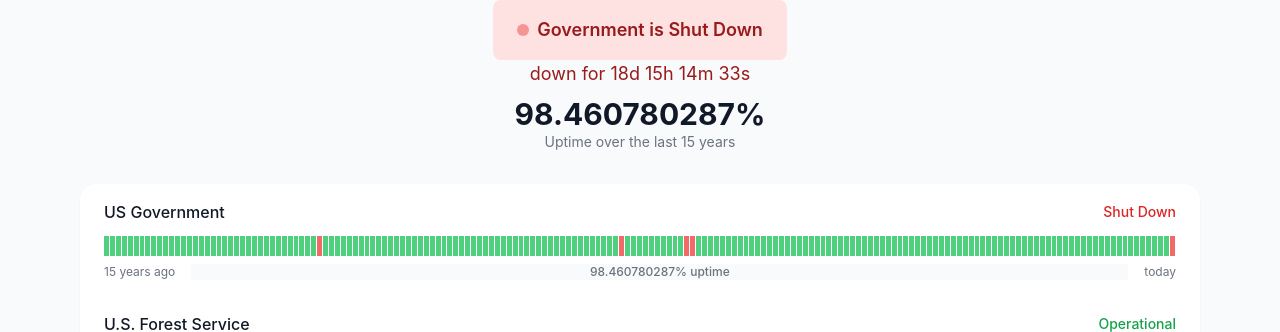
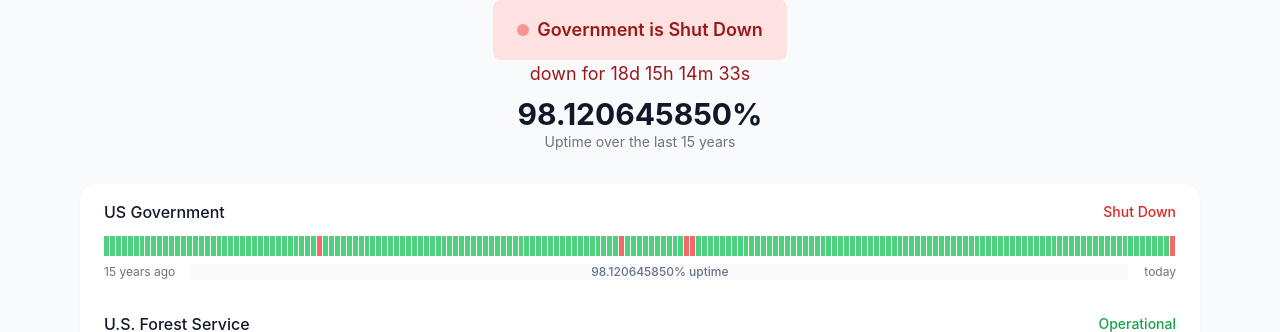
Before and after one commit to Exr0nRandomProjects/usa-uptime, a SvelteKit app in the folder usa-status/: page / in a window 1280 px wide. Shown: the part 112-444 px from the top of the page. Built offline with nearby package versions, Linux system fonts and the light colour scheme.

Commit message:
deployed and live-live percentage decrease

```diff
--- a/usa-status/src/routes/+page.svelte
+++ b/usa-status/src/routes/+page.svelte
@@ -5,8 +5,6 @@
 
   let shutdowns = [];
   let agencyImpacts = [];
-  let departmentGroups = [];
-  let globalUptimePercentage = 99.99;
   let expandedDepartments = new Set();
   let currentTime = $state(new Date());
   let interval;
@@ -50,7 +48,7 @@
     return ((totalDays - shutdownDays) / totalDays * 100).toFixed(9);
   };
 
-  // Calculate shutdown days for a department
+  // Calculate shutdown days for a department (live)
   const calculateDepartmentShutdownDays = (dept, impacts) => {
     const shutdownSet = new Set();
     impacts.forEach(impact => {
@@ -61,11 +59,23 @@
 
     return Array.from(shutdownSet).reduce((sum, shutdownId) => {
       const shutdown = shutdowns.find(s => s.shutdown_id === shutdownId);
-      return sum + (shutdown ? parseFloat(shutdown.duration_days) || 0 : 0);
+      if (shutdown) {
+        if (shutdown.duration_days) {
+          return sum + parseFloat(shutdown.duration_days);
+        } else if (shutdown.start_datetime_et) {
+          // Ongoing shutdown - calculate current duration
+          const start = new Date(shutdown.start_datetime_et);
+          const now = currentTime;
+          const diff = now - start;
+          const days = diff / (1000 * 60 * 60 * 24);
+          return sum + days;
+        }
+      }
+      return sum;
     }, 0);
   };
 
-  // Calculate shutdown days for an agency
+  // Calculate shutdown days for an agency (live)
   const calculateAgencyShutdownDays = (agency, impacts) => {
     const shutdownSet = new Set();
     impacts.forEach(impact => {
@@ -76,7 +86,19 @@
 
     return Array.from(shutdownSet).reduce((sum, shutdownId) => {
       const shutdown = shutdowns.find(s => s.shutdown_id === shutdownId);
-      return sum + (shutdown ? parseFloat(shutdown.duration_days) || 0 : 0);
+      if (shutdown) {
+        if (shutdown.duration_days) {
+          return sum + parseFloat(shutdown.duration_days);
+        } else if (shutdown.start_datetime_et) {
+          // Ongoing shutdown - calculate current duration
+          const start = new Date(shutdown.start_datetime_et);
+          const now = currentTime;
+          const diff = now - start;
+          const days = diff / (1000 * 60 * 60 * 24);
+          return sum + days;
+        }
+      }
+      return sum;
     }, 0);
   };
 
@@ -104,34 +126,62 @@
     deptData.impacts.push(impact);
   });
 
-  // Convert to array format and calculate uptimes
-  departmentGroups = Array.from(deptMap.entries()).map(([dept, data]) => {
+  // Convert to array format with static data structure
+  const staticDepartmentGroups = Array.from(deptMap.entries()).map(([dept, data]) => {
     const agencies = Array.from(data.agencies);
-    const deptShutdownDays = calculateDepartmentShutdownDays(dept, data.impacts);
+    return {
+      name: dept,
+      agencies,
+      impacts: data.impacts
+    };
+  }).sort((a, b) => a.name.localeCompare(b.name));
+
+  // Reactive department groups with live uptimes
+  let departmentGroups = $derived(
+    staticDepartmentGroups.map(dept => {
+      const deptShutdownDays = calculateDepartmentShutdownDays(dept.name, dept.impacts);
       const deptUptime = calculateUptime(deptShutdownDays, 15 * 365.25);
 
       // Calculate individual agency uptimes
       const agencyUptimes = {};
-    agencies.forEach(agency => {
-      const agencyDays = calculateAgencyShutdownDays(agency, data.impacts);
+      dept.agencies.forEach(agency => {
+        const agencyDays = calculateAgencyShutdownDays(agency, dept.impacts);
         agencyUptimes[agency] = calculateUptime(agencyDays, 15 * 365.25);
       });
 
       return {
-      name: dept,
-      agencies,
+        name: dept.name,
+        agencies: dept.agencies,
         uptime: deptUptime,
         agencyUptimes
       };
-  }).sort((a, b) => a.name.localeCompare(b.name));
+    })
+  );
 
-  // Calculate global uptime
+  // Calculate live uptime percentages
+  const calculateLiveUptime = () => {
     const totalDays = 15 * 365.25;
-  const shutdownDays = shutdowns.reduce((sum, s) => {
-    const days = parseFloat(s.duration_days) || 0;
-    return sum + days;
-  }, 0);
-  globalUptimePercentage = calculateUptime(shutdownDays, totalDays);
+    let shutdownDays = 0;
+
+    shutdowns.forEach(s => {
+      if (s.duration_days) {
+        // Completed shutdown
+        shutdownDays += parseFloat(s.duration_days);
+      } else if (s.start_datetime_et) {
+        // Ongoing shutdown - calculate current duration
+        const start = new Date(s.start_datetime_et);
+        const now = currentTime;
+        const diff = now - start;
+        const days = diff / (1000 * 60 * 60 * 24);
+        shutdownDays += days;
+      }
+    });
+
+    return calculateUptime(shutdownDays, totalDays);
+  };
+
+  // Reactive global uptime
+  let globalUptimePercentage = $derived(calculateLiveUptime());
 
   // Get status for a specific month
   const getMonthStatus = (monthStart, monthEnd, dept = null, agency = null) => {
@@ -249,7 +299,7 @@
     interval = setInterval(() => {
       currentTime = new Date();
       console.log('Timer updated:', currentTime);
-    }, 300);
+    }, 30);
   });
 
   onDestroy(() => {
```
Lines whose indentation alone changed are shown as unchanged.
